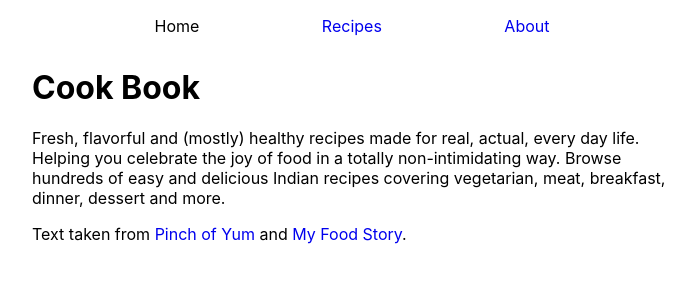
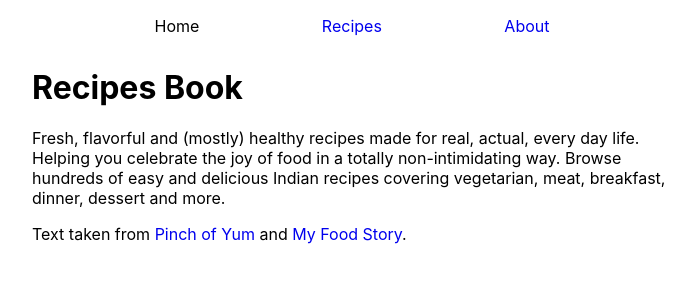
Before and after one commit to sisodiaa/recipes-static-site, a Jekyll site: the page built from index.md, in a window 1280 px wide. Shown: the top 300 px of the page, without its empty margins (288-983 px from the left). Built offline with Jekyll 4.4.1, drawn with Linux system fonts in a browser that asks for light colours.

Commit message:
Change name to Recipes Book

```diff
--- a/_config.yml
+++ b/_config.yml
@@ -1,3 +1,3 @@
 url: "" # the base hostname & protocol for your site, e.g. http://example.com
 baseurl: "" # the subpath of your site, e.g. /blog
-title: "Cook Book" # the name of your site, e.g. ACME Corp.
+title: "Recipes Book" # the name of your site, e.g. ACME Corp.
--- a/index.md
+++ b/index.md
@@ -3,7 +3,7 @@ layout: default
 title: "Homepage"
 ---
 
-# Cook Book
+# Recipes Book
 
 Fresh, flavorful and (mostly) healthy recipes made for real, actual, every day life.
 Helping you celebrate the joy of food in a totally non-intimidating way.
```
